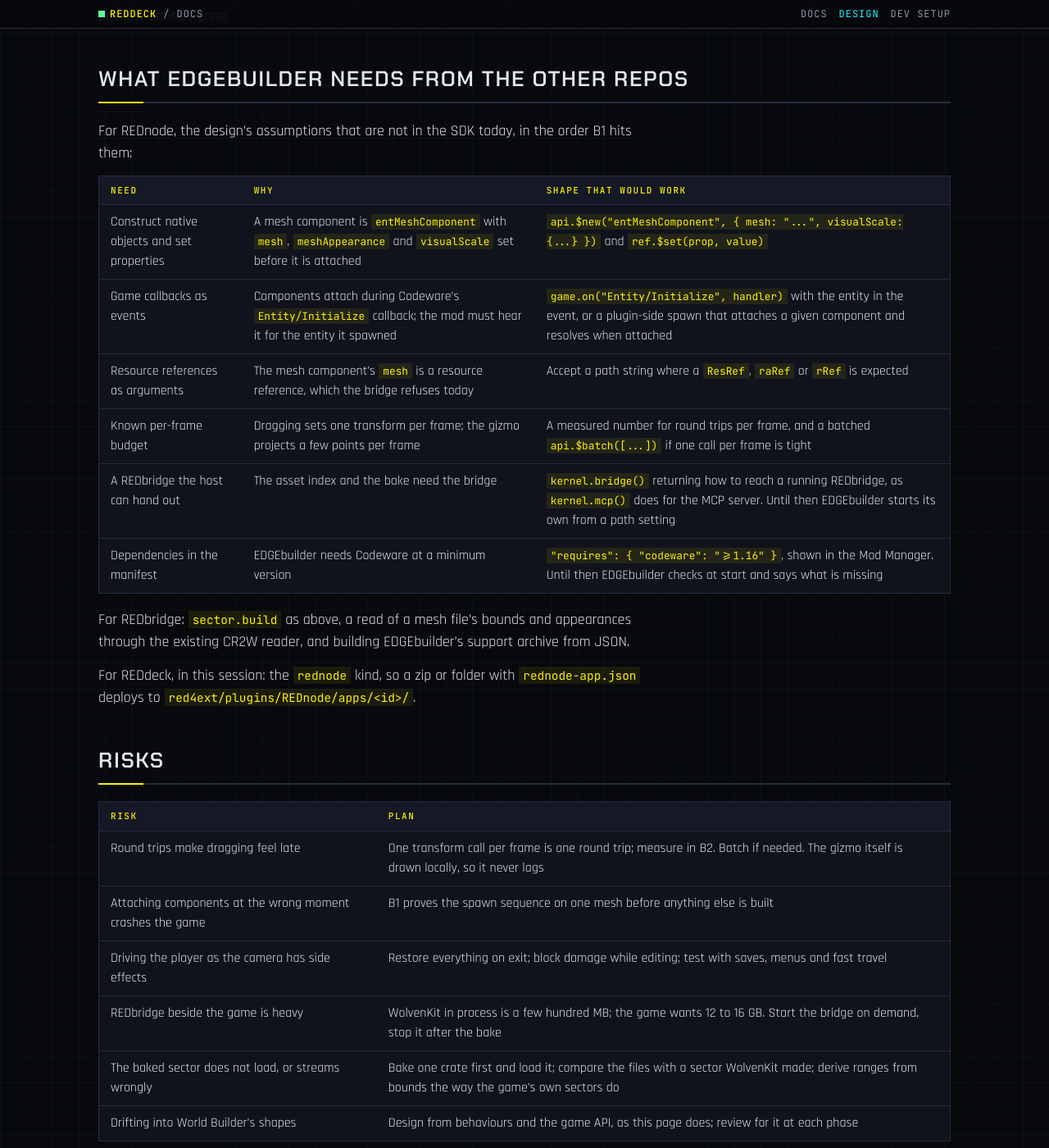
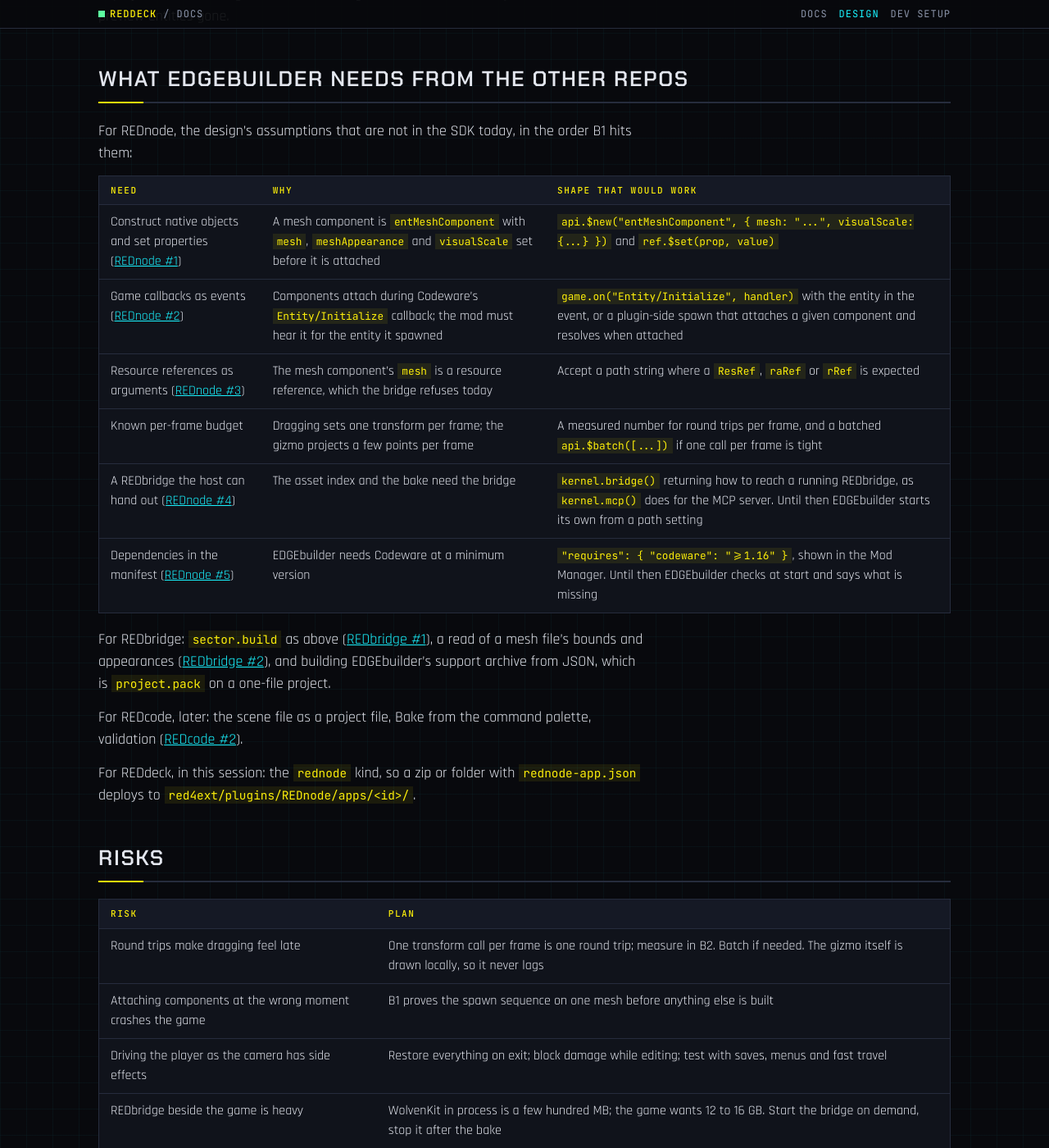
Before and after one commit to Edgemodders/EDGEbuilder, a Jekyll site: the page built from docs/design.md, in a window 1280 px wide and 1400 px high, scrolled down 7448 px. Shown: the whole window at 82% size. Built offline with Jekyll 4.4.1, drawn with Linux system fonts in a browser that asks for light colours.

Commit message:
Design: link each ask to its request issue in REDnode, REDbridge and REDcode
Co-Authored-By: Claude Fable 5.1 <noreply@anthropic.com>
Claude-Session: https://claude.ai/code/session_01QkNW84wQneonKhZEnY9Ci9

```diff
--- a/docs/design.md
+++ b/docs/design.md
@@ -182,14 +182,16 @@ For REDnode, the design's assumptions that are not in the SDK today, in the orde
 
 | Need | Why | Shape that would work |
 |---|---|---|
-| Construct native objects and set properties | A mesh component is `entMeshComponent` with `mesh`, `meshAppearance` and `visualScale` set before it is attached | `api.$new("entMeshComponent", { mesh: "...", visualScale: {...} })` and `ref.$set(prop, value)` |
-| Game callbacks as events | Components attach during Codeware's `Entity/Initialize` callback; the mod must hear it for the entity it spawned | `game.on("Entity/Initialize", handler)` with the entity in the event, or a plugin-side spawn that attaches a given component and resolves when attached |
-| Resource references as arguments | The mesh component's `mesh` is a resource reference, which the bridge refuses today | Accept a path string where a `ResRef`, `raRef` or `rRef` is expected |
+| Construct native objects and set properties ([REDnode #1](https://github.com/Edgemodders/REDnode/issues/1)) | A mesh component is `entMeshComponent` with `mesh`, `meshAppearance` and `visualScale` set before it is attached | `api.$new("entMeshComponent", { mesh: "...", visualScale: {...} })` and `ref.$set(prop, value)` |
+| Game callbacks as events ([REDnode #2](https://github.com/Edgemodders/REDnode/issues/2)) | Components attach during Codeware's `Entity/Initialize` callback; the mod must hear it for the entity it spawned | `game.on("Entity/Initialize", handler)` with the entity in the event, or a plugin-side spawn that attaches a given component and resolves when attached |
+| Resource references as arguments ([REDnode #3](https://github.com/Edgemodders/REDnode/issues/3)) | The mesh component's `mesh` is a resource reference, which the bridge refuses today | Accept a path string where a `ResRef`, `raRef` or `rRef` is expected |
 | Known per-frame budget | Dragging sets one transform per frame; the gizmo projects a few points per frame | A measured number for round trips per frame, and a batched `api.$batch([...])` if one call per frame is tight |
-| A REDbridge the host can hand out | The asset index and the bake need the bridge | `kernel.bridge()` returning how to reach a running REDbridge, as `kernel.mcp()` does for the MCP server. Until then EDGEbuilder starts its own from a path setting |
-| Dependencies in the manifest | EDGEbuilder needs Codeware at a minimum version | `"requires": { "codeware": ">=1.16" }`, shown in the Mod Manager. Until then EDGEbuilder checks at start and says what is missing |
+| A REDbridge the host can hand out ([REDnode #4](https://github.com/Edgemodders/REDnode/issues/4)) | The asset index and the bake need the bridge | `kernel.bridge()` returning how to reach a running REDbridge, as `kernel.mcp()` does for the MCP server. Until then EDGEbuilder starts its own from a path setting |
+| Dependencies in the manifest ([REDnode #5](https://github.com/Edgemodders/REDnode/issues/5)) | EDGEbuilder needs Codeware at a minimum version | `"requires": { "codeware": ">=1.16" }`, shown in the Mod Manager. Until then EDGEbuilder checks at start and says what is missing |
 
-For REDbridge: `sector.build` as above, a read of a mesh file's bounds and appearances through the existing CR2W reader, and building EDGEbuilder's support archive from JSON.
+For REDbridge: `sector.build` as above ([REDbridge #1](https://github.com/Edgemodders/REDbridge/issues/1)), a read of a mesh file's bounds and appearances ([REDbridge #2](https://github.com/Edgemodders/REDbridge/issues/2)), and building EDGEbuilder's support archive from JSON, which is `project.pack` on a one-file project.
+
+For REDcode, later: the scene file as a project file, Bake from the command palette, validation ([REDcode #2](https://github.com/Edgemodders/REDcode/issues/2)).
 
 For REDdeck, in this session: the `rednode` kind, so a zip or folder with `rednode-app.json` deploys to `red4ext/plugins/REDnode/apps/<id>/`.
 
```
